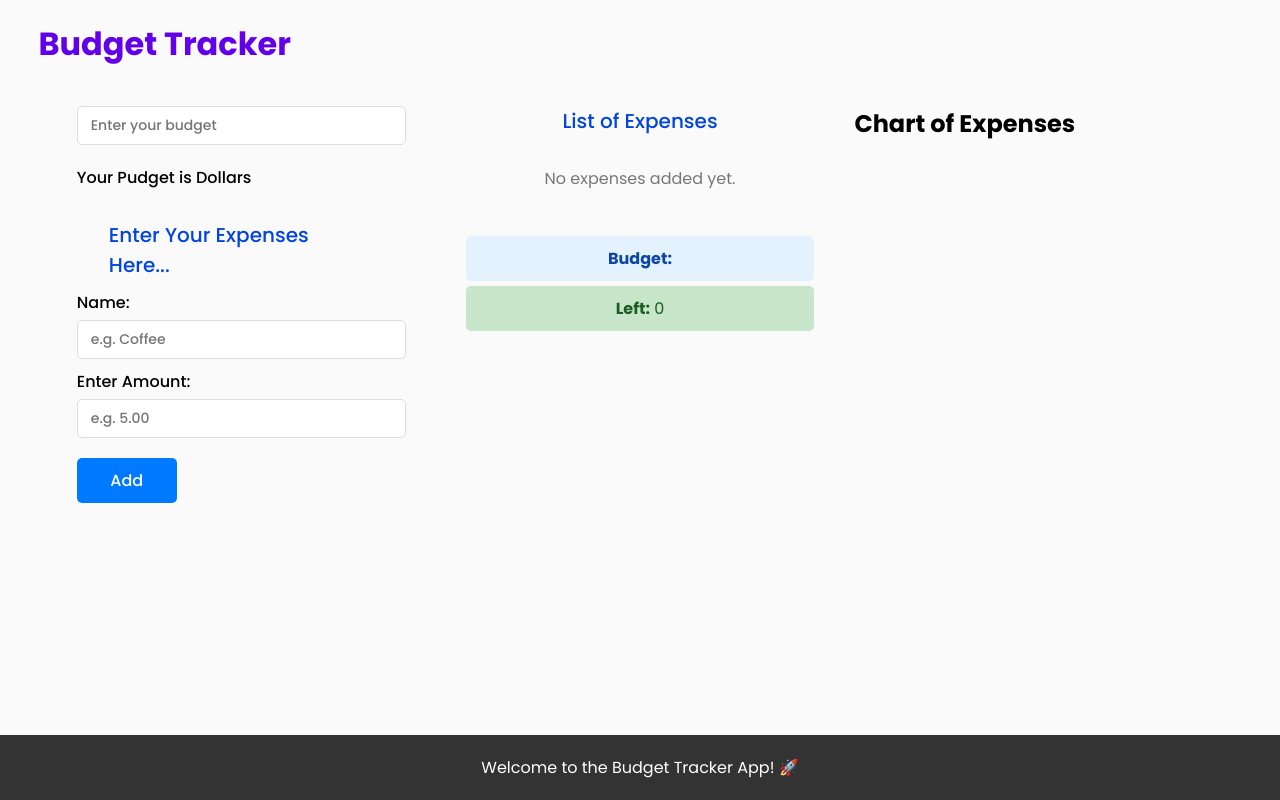
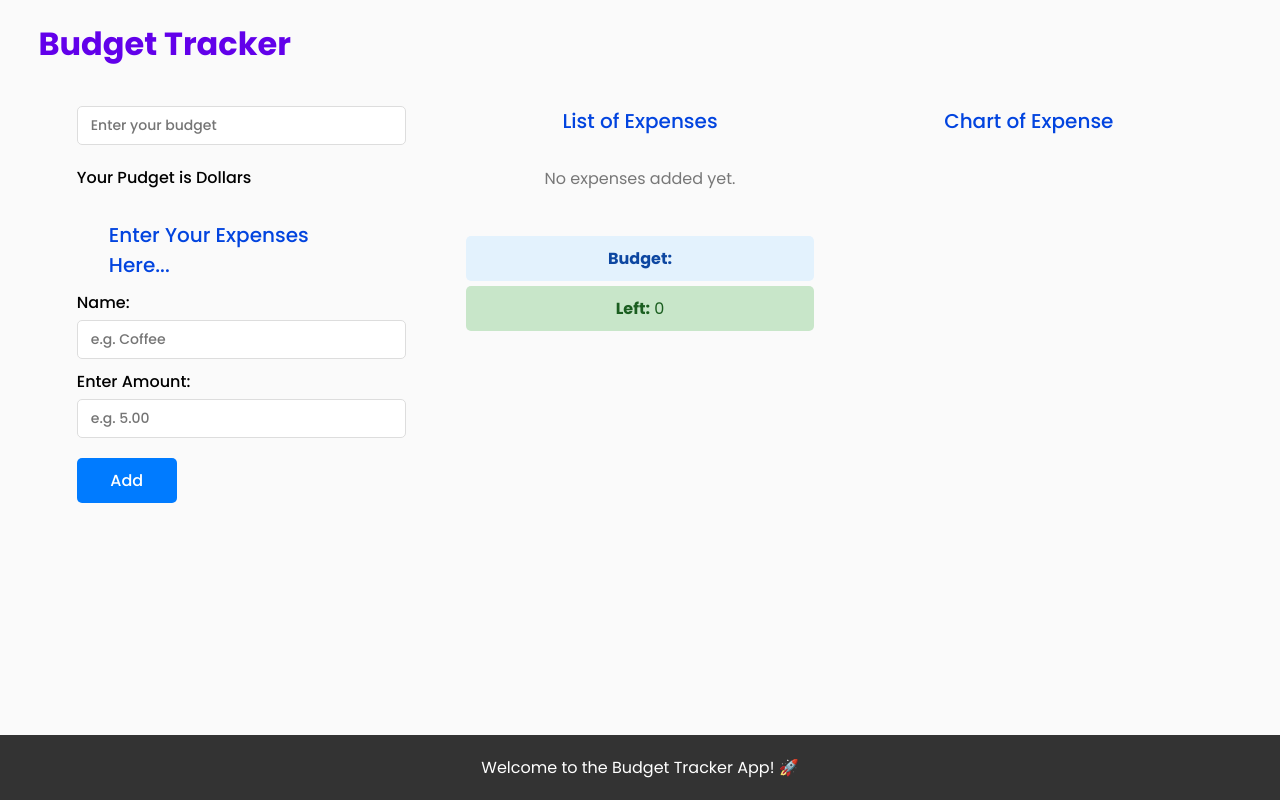
Before and after one commit to HseinKt/Brainwave_Matrix_Intern, a React (Vite) app: page /tracker in a window 1280 px wide. Built offline with nearby package versions, Linux system fonts and the light colour scheme.

Commit message:
Finished Chart Component

```diff
--- a/src/CSS/Chart.css
+++ b/src/CSS/Chart.css
@@ -0,0 +1,10 @@
+.expense-chart {
+    display: flex;
+    flex-direction: column;
+    align-items: center;
+    width: 100%;
+    height: 100%;
+    gap: 10px;
+    margin: auto;
+    max-width: 400px;
+}
--- a/src/components/ExpenseChart.jsx
+++ b/src/components/ExpenseChart.jsx
@@ -1,11 +1,52 @@
-const ExpenseChart = () => {
+import { Pie } from "react-chartjs-2";
+import { Chart as ChartJS, ArcElement, Tooltip, Legend } from 'chart.js';
+
+ChartJS.register(ArcElement, Tooltip, Legend);
+
+const ExpenseChart = ({ expenses }) => {
+    const data = {
+        labels: expenses.map(exp => exp.name),
+        datasets: [
+            {
+                label: 'Expenses',
+                data: expenses.map(exp => Number(exp.amount)),
+                backgroundColor: [
+                '#1976d2', '#f44336', '#ff9800', '#4caf50',
+                '#9c27b0', '#009688', '#3f51b5', '#ff5722'
+                ],
+                borderWidth: 1,
+                borderColor: '#fff', // creates slice borders like pizza
+                hoverOffset: 8, // slice pops out slightly on hover
+            }
+        ]
+    };
+
+    const options = {
+        responsive: true,
+        plugins: {
+            legend: {
+                position: 'bottom',
+                labels: {
+                    boxWidth: 12,
+                    padding: 15,
+                }
+            },
+            tooltip: {
+                callbacks: {
+                    label: (context) => {
+                        return `${context.label}: $${context.formattedValue}`;
+                    }
+                }
+            }
+        }
+    };
+
     return (
-        <div>
-            <h2>Chart of Expenses</h2>
-            <div className="budget-tracker-chart">
-            </div>
+        <div className="expense-chart">
+            <h3 style={{ textAlign: 'center' }}>Chart of Expense</h3>
+            <Pie data={data} options={options} />
         </div>
-     );
-}
+    );
+};
 
 export default ExpenseChart;
```
